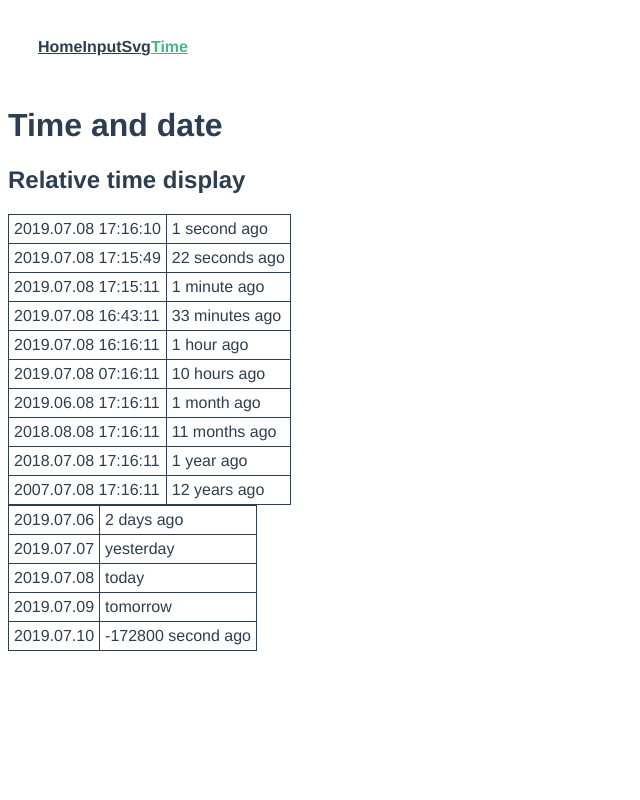
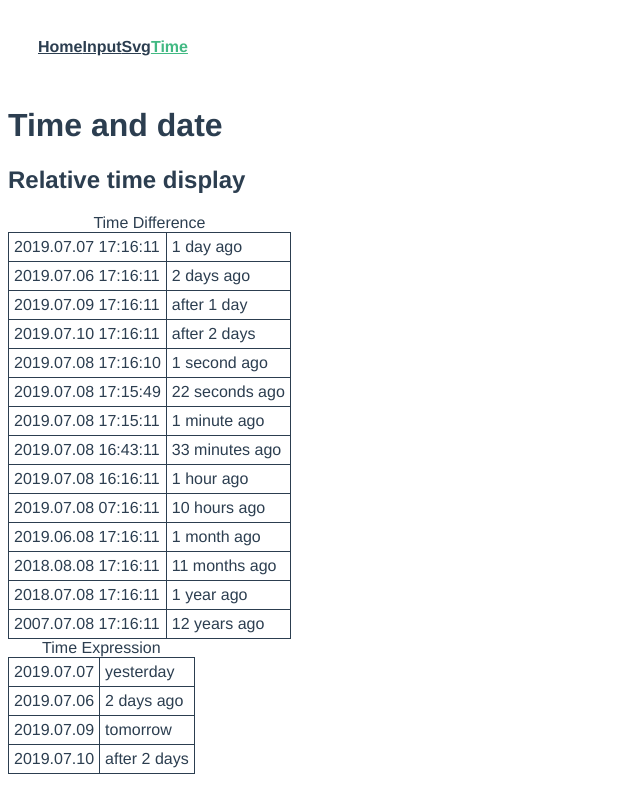
Before and after one commit to PaxExterminatus/vue-dev-kit, a Vue app: page /time in a window 1280 px wide. Shown: the whole page, without its empty margins (0-640 px from the left). Built offline with nearby package versions, Linux system fonts and the light colour scheme.

Commit message:
update time

```diff
--- a/src/lib/time/Time.ts
+++ b/src/lib/time/Time.ts
@@ -4,7 +4,7 @@ import {MomentInput} from 'moment'
 export function diff(params: TimeDifferenceArgs): TimeDifference {
     return new TimeDifference(params)
 }
-export function  exp(params: TimeExpressionArgs): TimeExpression {
+export function exp(params: TimeExpressionArgs): TimeExpression {
     return new TimeExpression(params)
 }
 
@@ -26,75 +26,71 @@ export class TimeDifference implements TimeDisplay {
     day:    number = this.hour   * 24;
     month:  number = this.day    * 30;
     year:   number = this.month  * 12;
-
     diff: number;
-
     moment: Moment;
     constructor({withInp, compareInp = moment.now()} : TimeDifferenceArgs){
         this.moment = moment(withInp);
         this.diff = moment(compareInp).diff(moment(withInp));
     }
 
-    get lessMinute(){
-        return this.diff < this.minute;
-    }
-    get lessHour(){
-        return this.diff < this.hour;
-    }
-    get lessDay(){
-        return this.diff < this.day;
-    }
-    get lessMonth(){
-        return this.diff < this.month;
-    }
-    get lessYear(){
-        return this.diff < this.year;
-    }
-
-    get vSecond(){
-        let v = Math.round(this.diff / this.second);
-        return  v > 1 ? `${v} seconds ago` : `${v} second ago`;
-    }
-    get vMinute(){
-        let v = Math.round(this.diff / this.minute);
-        return  v > 1 ? `${v} minutes ago` : `${v} minute ago`;
-    }
-    get vHour(){
-        let v = Math.round(this.diff / this.hour);
-        return  v > 1 ? `${v} hours ago` : `${v} hour ago`;
-    }
-    get vDay(){
-        let v = Math.round(this.diff / this.day);
-        return  v > 1 ? `${v} days ago` : `${v} day ago`;
-    }
-    get vMonth(){
-        let v = Math.round(this.diff / this.month);
-        return  v > 1 ? `${v} months ago` : `${v} month ago`;
-    }
-    get vYear(){
-        let v = Math.round(this.diff / this.year);
-        return  v > 1 ? `${v} years ago` : `${v} year ago`;
-    }
-
     get display()
     {
-        if (this.lessMinute)
-            return this.vSecond;
-        if (this.lessHour)
-            return this.vMinute;
-        if (this.lessDay)
-            return this.vHour;
-        if (this.lessMonth)
-            return this.vDay;
-        if (this.lessYear)
-            return this.vMonth;
-        return this.vYear;
+        let diff = this.diff;
+        let display : TimeDifferenceDisplay;
+
+        if (diff > 0) {
+            display = new DisplayPast();
+        }
+        else {
+            diff = Math.abs(diff);
+            display = new DisplayFuture();
+        }
+
+        if (diff < this.minute)
+            return display.vSecond(Math.round(diff / this.second));
+        if (diff < this.hour)
+            return display.vMinute(Math.round(diff / this.minute));
+        if (diff < this.day)
+            return display.vHour(Math.round(diff / this.hour));
+        if (diff < this.month)
+            return display.vDay(Math.round(diff / this.day));
+        if (diff < this.year)
+            return display.vMonth(Math.round(diff / this.month));
+        return display.vYear(Math.round(diff / this.year));
     }
 
     toString() {
         return this.display;
     }
 }
+
+export interface TimeDifferenceDisplay {
+    vSecond(v:number):string
+    vMinute(v:number):string
+    vHour(v:number):string
+    vDay(v:number):string
+    vMonth(v:number):string
+    vYear(v:number):string
+}
+
+export class DisplayPast implements TimeDifferenceDisplay {
+    vSecond = (v:number) => v > 1 ? `${v} seconds ago` : `${v} second ago`;
+    vMinute = (v:number) => v > 1 ? `${v} minutes ago` : `${v} minute ago`;
+    vHour   = (v:number) => v > 1 ? `${v} hours ago`   : `${v} hour ago`;
+    vDay    = (v:number) => v > 1 ? `${v} days ago`    : `${v} day ago`;
+    vMonth  = (v:number) => v > 1 ? `${v} months ago`  : `${v} month ago`;
+    vYear   = (v:number) => v > 1 ? `${v} years ago`   : `${v} year ago`;
+}
+
+export class DisplayFuture implements TimeDifferenceDisplay {
+    vSecond = (v:number) => v > 1 ? `in ${v} seconds`    : `in ${v} second`;
+    vMinute = (v:number) => v > 1 ? `after ${v} minutes` : `after ${v} minute`;
+    vHour   = (v:number) => v > 1 ? `after ${v} hours`   : `after ${v} hour`;
+    vDay    = (v:number) => v > 1 ? `after ${v} days`    : `after ${v} day`;
+    vMonth  = (v:number) => v > 1 ? `after ${v} months`  : `after ${v} month`;
+    vYear   = (v:number) => v > 1 ? `after ${v} years`   : `after ${v} year`;
+}
+
 export type TimeExpressionArgs = {
     inp: MomentInput,
 }
@@ -125,7 +121,8 @@ export class TimeExpression implements TimeDisplay {
         return 'tomorrow'
     }
 
-    get display(){
+    get display()
+    {
         if (this.yesterday) return this.vYesterday;
         if (this.today) return this.vToday;
         if (this.tomorrow) return this.vTomorrow;
--- a/src/views/TimePage.vue
+++ b/src/views/TimePage.vue
@@ -6,31 +6,19 @@
             <h2>Relative time display</h2>
             <div class="flex-row">
 
-                <table><tr v-for="dt of dates">
-                    <td>{{dt.format('YYYY.MM.DD HH:mm:ss')}}</td>
-                    <td><time-diff :compare="moment()" :with="dt"/></td></tr>
+                <table>
+                    <caption>Time Difference</caption>
+                    <tr v-for="dt of difference">
+                        <td>{{dt.format('YYYY.MM.DD HH:mm:ss')}}</td>
+                        <td><time-diff :compare="moment()" :with="dt"/></td>
+                    </tr>
                 </table>
 
                 <table>
-                    <tr>
-                        <td>{{expression.theDayBeforeYesterday.format('YYYY.MM.DD')}}</td>
-                        <td><time-expression :date="expression.theDayBeforeYesterday"/></td>
-                    </tr>
-                    <tr>
-                        <td>{{expression.yesterday.format('YYYY.MM.DD')}}</td>
-                        <td><time-expression :date="expression.yesterday"/></td>
-                    </tr>
-                    <tr>
-                        <td>{{expression.today.format('YYYY.MM.DD')}}</td>
-                        <td><time-expression :date="expression.today"/></td>
-                    </tr>
-                    <tr>
-                        <td>{{expression.tomorrow.format('YYYY.MM.DD')}}</td>
-                        <td><time-expression :date="expression.tomorrow"/></td>
-                    </tr>
-                    <tr>
-                        <td>{{expression.theDayAfterTomorrow.format('YYYY.MM.DD')}}</td>
-                        <td><time-expression :date="expression.theDayAfterTomorrow"/></td>
+                    <caption>Time Expression</caption>
+                    <tr v-for="dt of expression">
+                        <td>{{dt.format('YYYY.MM.DD')}}</td>
+                        <td><time-expression :date="dt"/></td>
                     </tr>
                 </table>
             </div>
@@ -49,7 +37,11 @@ export default {
     data(){return{
        moment,
 
-        dates: [
+        difference: [
+            moment().subtract(1,'d'),
+            moment().subtract(2,'d'),
+            moment().add(1,'d'),
+            moment().add(2,'d'),
             moment().subtract(1,'s'),
             moment().subtract(22,'s'),
             moment().subtract(1,'m'),
@@ -62,13 +54,12 @@ export default {
             moment().subtract(12,'y'),
         ],
 
-        expression: {
-            theDayBeforeYesterday: moment().subtract(2,'d'),
-            yesterday: moment().subtract(1,'d'),
-            today: moment(),
-            tomorrow: moment().add(1,'d'),
-            theDayAfterTomorrow: moment().add(2,'d'),
-        }
+        expression: [
+            moment().subtract(1,'d'),
+            moment().subtract(2,'d'),
+            moment().add(1,'d'),
+            moment().add(2,'d'),
+        ]
     }},
 }
 </script>
```
